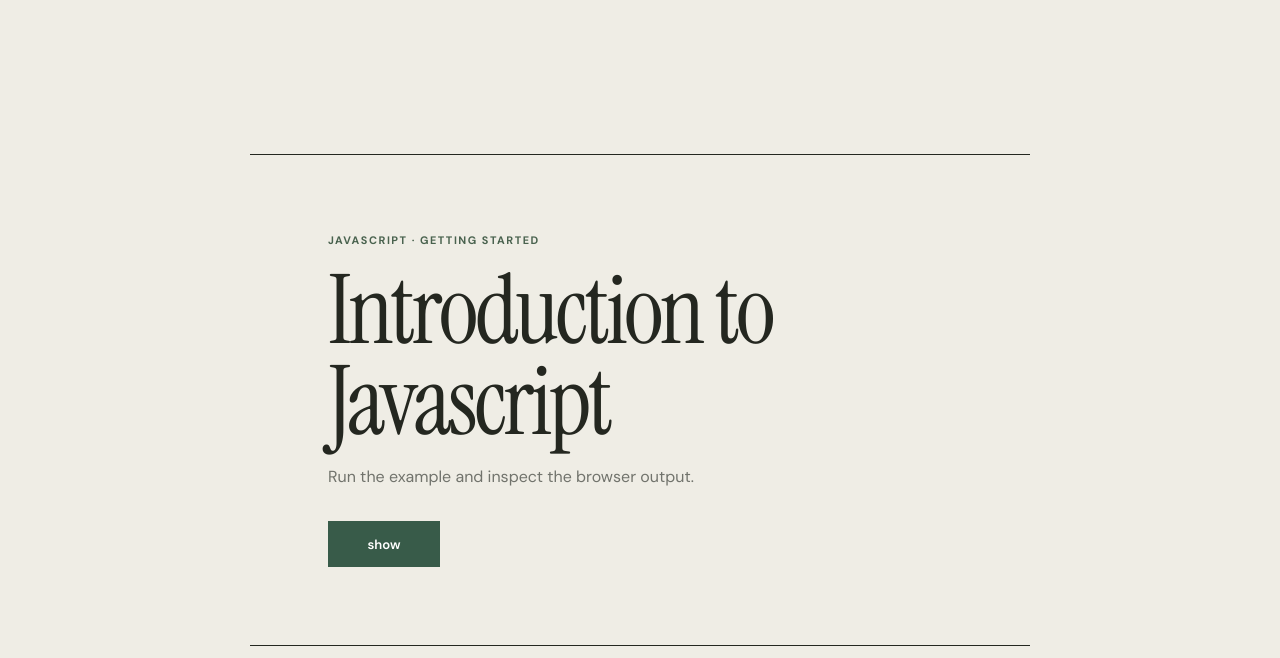
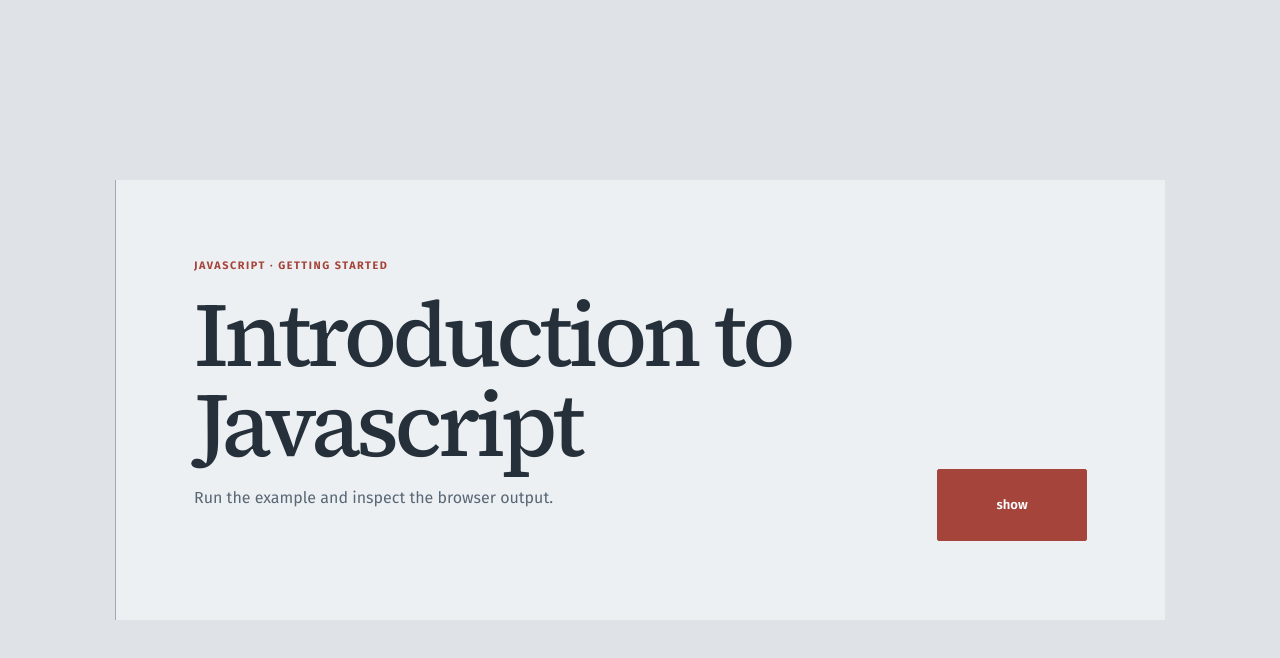
Before and after one commit to richarddeveops/intro-to-JAVASCRIPT, a plain HTML site: page index.html in a window 1280 px wide. Drawn offline with Linux system fonts and the light colour scheme.

Commit message:
Redesign JavaScript introduction styles

```diff
--- a/styles.css
+++ b/styles.css
@@ -1,4 +1,4 @@
-@import url("https://fonts.googleapis.com/css2?family=DM+Sans:wght@400;500;600;700&family=Instrument+Serif&family=JetBrains+Mono:wght@400;500&display=swap");
+@import url("https://fonts.googleapis.com/css2?family=Source+Serif+4:opsz,wght@8..60,400;8..60,500;8..60,600&family=Fira+Sans:wght@400;500;600;700&display=swap");
 
 * { box-sizing: border-box; }
 
@@ -8,20 +8,26 @@ body {
     display: grid;
     place-items: center;
     padding: 24px;
-    color: #242720;
-    background: #efede5;
-    font-family: "DM Sans", sans-serif;
+    color: #25303a;
+    background: #dfe3e8;
+    font-family: "Fira Sans", sans-serif;
 }
 
 .intro-sheet {
-    width: min(100%, 780px);
+    width: min(100%, 1050px);
+    min-height: 440px;
+    display: grid;
+    grid-template-columns: minmax(0, 1fr) 150px;
+    align-content: center;
+    gap: 0 42px;
     padding: clamp(32px, 8vw, 78px);
-    border-block: 1px solid #242720;
+    border-left: 1px solid #9faab5;
+    background: #edf0f3;
 }
 
 .eyebrow {
     margin: 0 0 18px;
-    color: #49624e;
+    color: #a5443b;
     font-size: .68rem;
     font-weight: 700;
     letter-spacing: .14em;
@@ -29,26 +35,45 @@ body {
 }
 
 h1 {
+    grid-column: 1 / -1;
     max-width: 620px;
     margin: 0;
-    font: 400 clamp(3rem, 9vw, 6rem)/.95 "Instrument Serif", serif;
-    letter-spacing: -.035em;
+    font: 500 clamp(3rem, 8vw, 5.7rem)/.98 "Source Serif 4", serif;
+    letter-spacing: -.05em;
 }
 
-.note { margin: 19px 0 34px; color: #71736c; }
+.note {
+    grid-column: 1;
+    margin: 19px 0 34px;
+    color: #596774;
+}
 
 button {
     min-width: 112px;
     min-height: 46px;
     padding: 0 16px;
-    border: 1px solid #385b49;
-    border-radius: 0;
-    background: #385b49;
+    border: 1px solid #a5443b;
+    border-radius: 2px;
+    background: #a5443b;
     color: #fff;
     cursor: pointer;
-    font: 600 .82rem "DM Sans", sans-serif;
+    font: 600 .82rem "Fira Sans", sans-serif;
     transition: background 150ms ease, transform 150ms ease;
 }
 
-button:hover { background: #294536; transform: translateY(-1px); }
-button:focus-visible { outline: 2px solid #8eaa9a; outline-offset: 3px; }
+button:hover { background: #82362f; transform: translateY(-1px); }
+button:focus-visible { outline: 2px solid #a5443b; outline-offset: 3px; }
+
+.intro-sheet::after {
+    grid-column: 2;
+    grid-row: 2 / span 2;
+    align-self: stretch;
+    border-left: 1px solid #bdc4ca;
+    background: repeating-linear-gradient(to bottom, transparent 0 22px, #cdd3d8 22px 23px);
+    content: "";
+}
+
+@media (max-width: 620px) {
+    .intro-sheet { grid-template-columns: 1fr; }
+    .intro-sheet::after { display: none; }
+}
```
